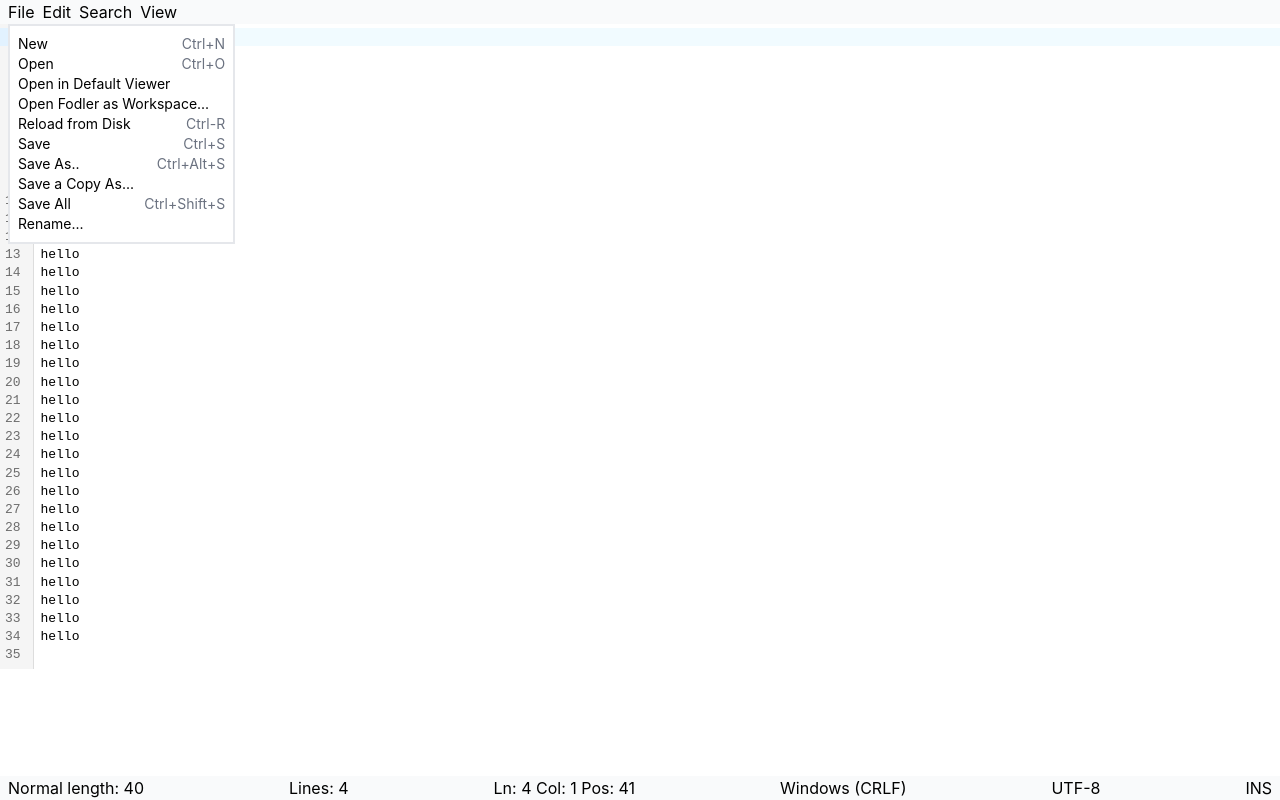
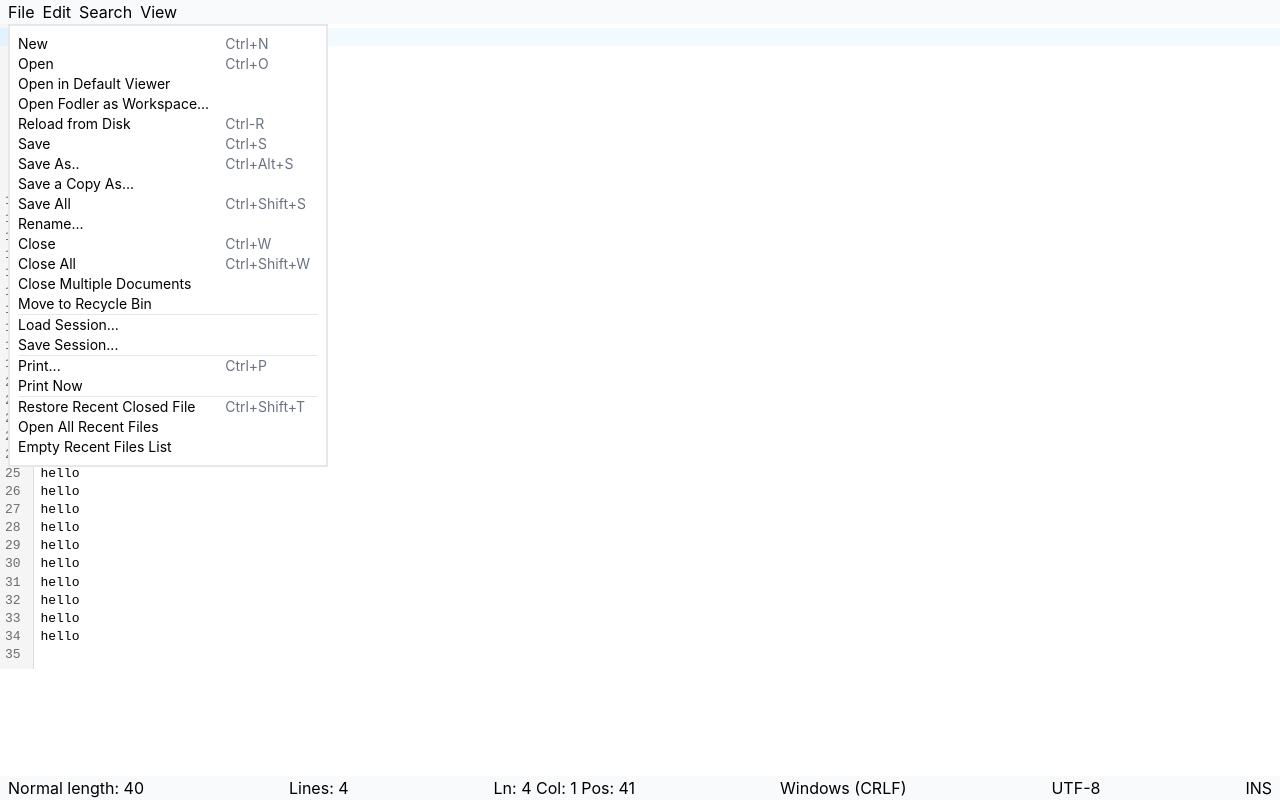
Before and after one commit to kjk/webnotepadpp, a Svelte app: page / in a window 1280 px wide. Both pictures are taken after a click on the element "File". Built offline with nearby package versions, Linux system fonts and the light colour scheme.

Commit message:
change menu display to use table

```diff
--- a/src/lib/Menu.svelte
+++ b/src/lib/Menu.svelte
@@ -27,14 +27,17 @@
 
 <div class="mr-2 hover:bg-gray-300 cursor-pointer" on:click={toggleOpened}>{fixMenuName(def[0])}
   {#if isOpened}
-    <div class="menu absolute flex flex-col bg-white px-2 py-2 border-2 z-40 text-sm">
+    <div class="table absolute flex flex-col bg-white px-2 py-2 border-2 z-40 text-sm">
           {#each def[1] as mi}
         {#if mi === menuDiv}
-          <hr class="mt-2 mb-2" on:click={eatClick}>
+          <div class="table-row mt-2 mb-2">
+            <hr class="table-cell" on:click={eatClick}>
+            <hr class="table-cell" on:click={eatClick}>
+          </div>
         {:else}
-            <div class="flex flex-row justify-between	 hover:bg-gray-100" on:click="{menuClicked(mi)}">
-                <div>{mi[0]}</div>
-                <div class="ml-4 text-gray-500">{mi[2] || " "}</div>
+            <div class="table-row hover:bg-gray-100" on:click="{menuClicked(mi)}">
+                <div class="table-cell">{mi[0]}</div>
+                <div class="table-cell pl-4 pr-2 text-gray-500">{mi[2] || " "}</div>
             </div>
         {/if}
           {/each}
@@ -43,7 +46,4 @@
 </div>
 
 <style>
-  .menu {
-    grid-template-columns: auto auto auto;
-  }
 </style>
--- a/src/menu-app.js
+++ b/src/menu-app.js
@@ -8,6 +8,16 @@ export const cmdFileSaveAs = "cmdFileSaveAs";
 export const cmdFileSaveCopyAs = "cmdFileSaveCopyAs";
 export const cmdFileSaveAll = "cmdFileSaveAll";
 export const cmdFileRename = "cmdFileRename";
+export const cmdFileClose = "cmdFileClose";
+export const cmdFileCloseAll = "cmdFileCloseAll";
+export const cmdFileMoveToRecycleBin = "cmdFileMoveToRecycleBin";
+export const cmdFileLoadSession = "cmdFileLoadSession";
+export const cmdFileSaveSession = "cmdFileSaveSession";
+export const cmdFilePrint = "cmdFilePrint";
+export const cmdFilePrintNow = "cmdFilePrintNow";
+export const cmdFileRestoreRecentClosedFile = "cmdFileRestoreRecentClosedFile";
+export const cmdFileOpenAllRecentFiles = "cmdFileOpenAllRecentFiles";
+export const cmdFileEmptyRecentFileList = "cmdFileEmptyRecentFileList";
 
 export const cmdEditUndo = "cmdEditUndo";
 export const cmdEditRedo = "cmdEditRedo";
@@ -36,6 +46,21 @@ const menuFile = [
   ["Save a Copy As...", cmdFileSaveCopyAs],
   ["Save All", cmdFileSaveAll, "Ctrl+Shift+S"],
   ["Rename...", cmdFileRename],
+  ["Close", cmdFileClose, "Ctrl+W"],
+  ["Close All", cmdFileCloseAll, "Ctrl+Shift+W"],
+  ["Close Multiple Documents", []],
+  ["Move to Recycle Bin"],
+  menuDiv,
+  ["Load Session...", cmdFileLoadSession],
+  ["Save Session...", cmdFileSaveSession],
+  menuDiv,
+  ["Print...", cmdFilePrint, "Ctrl+P"],
+  ["Print Now", cmdFilePrintNow],
+  menuDiv,
+  // TODO: recent files
+  ["Restore Recent Closed File", cmdFileRestoreRecentClosedFile, "Ctrl+Shift+T"],
+  ["Open All Recent Files", cmdFileOpenAllRecentFiles],
+  ["Empty Recent Files List", cmdFileEmptyRecentFileList]
 ];
 
 const menuEditInsert = [
@@ -58,8 +83,16 @@ const menuEdit = [
   ["Insert", menuEditInsert],
 ];
 
+export const cmdSearchFind = "cmdSearchFind";
+export const cmdSearchFindInFiles = "cmdSearchFindInFiles";
+export const cmdSearchFindNext = "cmdSearchFindNext";
+export const cmdSearchFindPrevious = "cmdSearchFindPrevious";
+
 const menuSearch = [
-
+  ["Find", cmdSearchFind, "Ctrl+F"],
+  ["Find in Files...", cmdSearchFindInFiles, "Ctrl+Shift+f"],
+  ["Find Next", cmdSearchFindNext, "F3"],
+  ["Find Previous", cmdSearchFindPrevious, "Shift+F3"],
 ];
 
 const menuView = [
```
